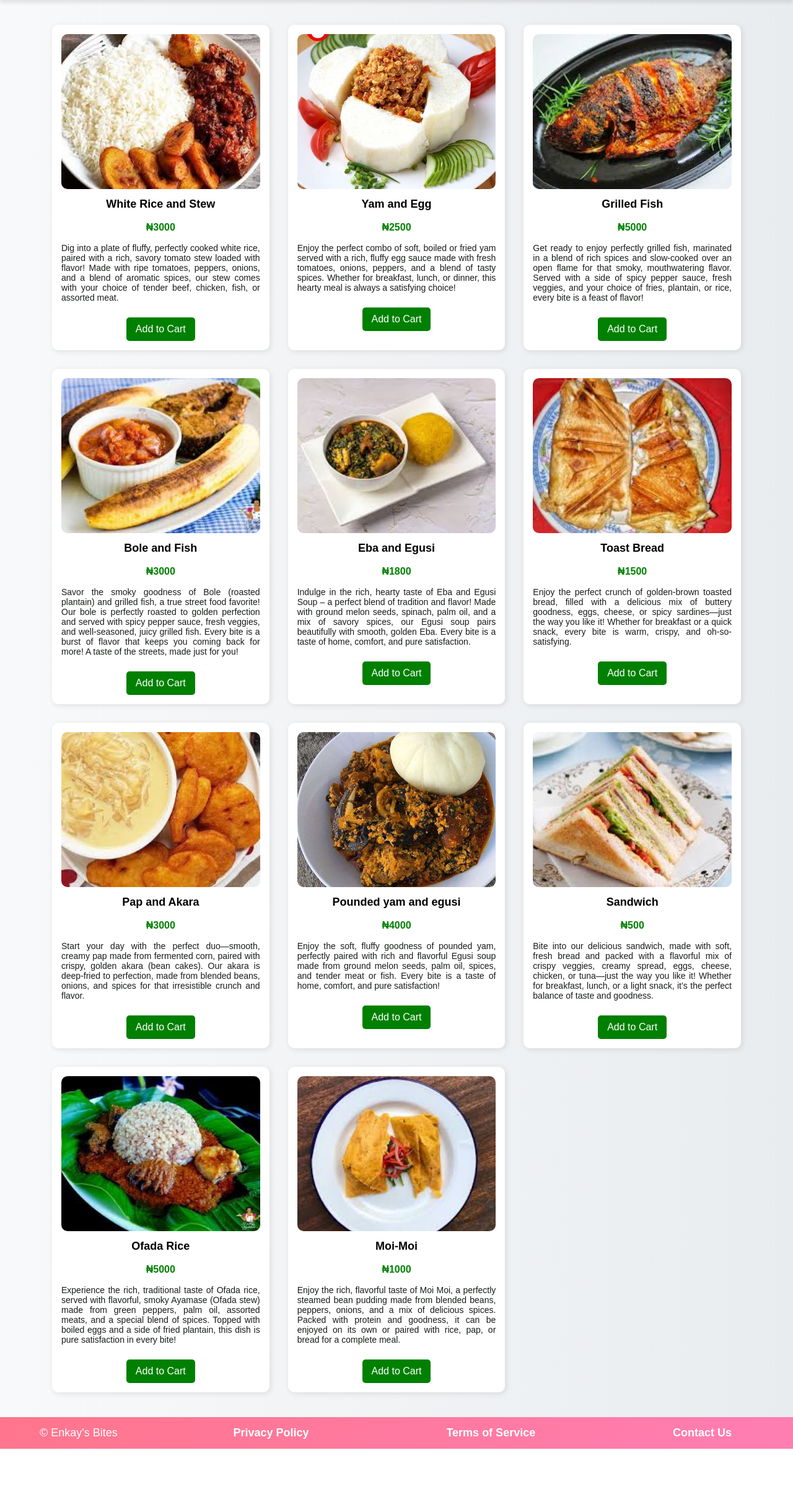
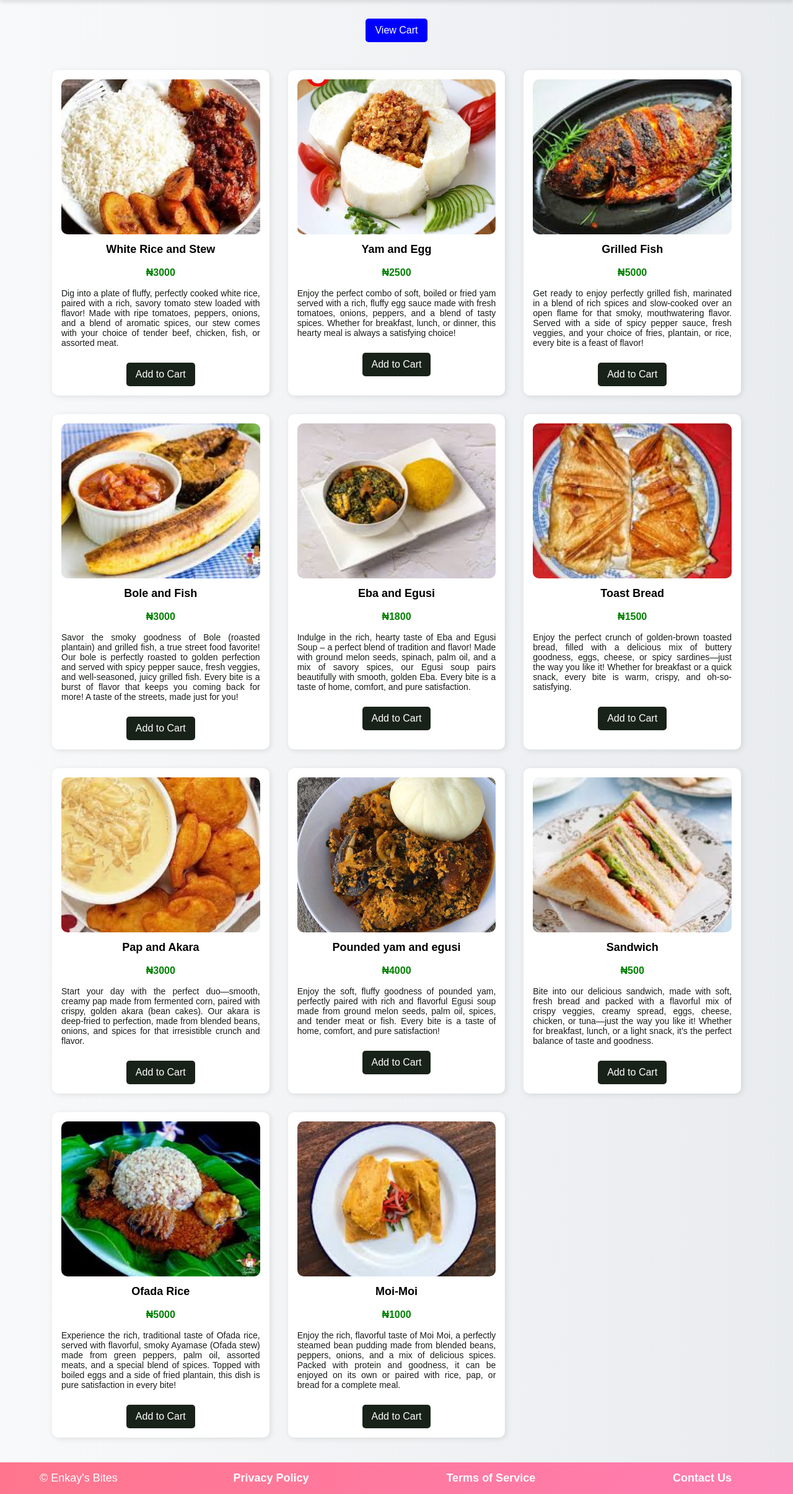
Before and after one commit to OgunLouis/NkechiDiner, a Django app: page /menu/ in a window 1280 px wide. Shown: the part 72-2482 px from the top of the page at 62% size. Before the commit the page ends 2409 px from the top, so only its background shows below. Run offline with Django 5.2, Linux system fonts and the light colour scheme; data comes from the database, SQL or seed files in the repository.

Commit message:
louis update

```diff
--- a/Kilishi/admin.py
+++ b/Kilishi/admin.py
@@ -1,6 +1,6 @@
 from django.contrib import admin
-from . models import kilishi_order, products,Reservations
+from . models import food_order, products,Reservations
 # Register your models here.
-admin.site.register(kilishi_order)
+admin.site.register(food_order)
 admin.site.register(products)
 admin.site.register(Reservations)
--- a/Kilishi/forms.py
+++ b/Kilishi/forms.py
@@ -1,11 +1,11 @@
 from django import forms
 from django.forms.widgets import NumberInput
 
-from . models import kilishi_order,Reservations
+from . models import food_order,Reservations
 class Kili_order(forms.ModelForm):
     class Meta:
-        model = kilishi_order
-        fields =['first_name', 'last_name', 'date','address','size']
+        model = food_order
+        fields =['first_name', 'last_name','address',]
 
 
 class Res_order(forms.ModelForm):
--- a/Kilishi/models.py
+++ b/Kilishi/models.py
@@ -2,15 +2,13 @@ from django.db import models
 from django.utils import timezone
 
 # Create your models here.
-class kilishi_order(models.Model):
+class food_order(models.Model):
     first_name = models.CharField(max_length=200)
     last_name = models.CharField(max_length=200)
-    date = models.DateField()
     phone_num = models.CharField(max_length=15)
     address = models.CharField(max_length=400)
-    size = models.IntegerField(default=0)
     def __str__(self):
-        return self.first_name +'  '+ self.last_name+'  '+self.size+'  '+self.address
+        return self.first_name +'  '+ self.last_name+' '+self.address
 
 class products(models.Model):
     product_name = models.CharField(max_length=200)
--- a/Kilishi/templates/home.html
+++ b/Kilishi/templates/home.html
@@ -17,7 +17,7 @@
                     <p style="color: green;">₦{{ item.price }}</p>
                      <!-- Add to Cart Button -->
             <a href="{% url 'add_to_cart' item.id %}"
-            style="display: inline-block; margin-top: 10px; padding: 10px 15px; background: green; color: white; text-decoration: none; border-radius: 5px;">
+            style="display: inline-block; margin-top: 10px; padding: 10px 15px; background: rgb(36, 47, 36); color: white; text-decoration: none; border-radius: 5px;">
             Add to Cart
          </a>
                 </div>
--- a/Kilishi/templates/menu.html
+++ b/Kilishi/templates/menu.html
@@ -3,6 +3,11 @@
 {% block title %}Menu List{% endblock %}
 
 {% block content %}
+<a href="{% url 'view_cart' %}"
+   style="display: inline-block; margin-top: 10px; padding: 10px 15px; background: blue; color: white; text-decoration: none; border-radius: 5px;">
+   View Cart
+</a>
+
 <div style="display: grid; grid-template-columns: repeat(auto-fit, minmax(300px, 1fr)); gap: 30px; justify-content: center; padding: 20px; max-width: 1200px; margin: auto;">
     {% for item in prod %}
         <div style="text-align: center; background: #fff; padding: 15px; border-radius: 10px; box-shadow: 2px 2px 10px rgba(0,0,0,0.1);">
@@ -18,9 +23,10 @@
 
             <!-- Add to Cart Button -->
             <a href="{% url 'add_to_cart' item.id %}"
-               style="display: inline-block; margin-top: 10px; padding: 10px 15px; background: green; color: white; text-decoration: none; border-radius: 5px;">
+               style="display: inline-block; margin-top: 10px; padding: 10px 15px; background: rgb(25, 34, 25); color: white; text-decoration: none; border-radius: 5px;">
                Add to Cart
             </a>
+
         </div>
     {% endfor %}
 </div>
--- a/Kilishi/templates/order.html
+++ b/Kilishi/templates/order.html
@@ -5,7 +5,7 @@
 {% block content %}
 <div class="center-card"> <!-- This ensures centering -->
     <div class="card order-form">
-        <h2>Order Now</h2>
+        <h2>Order Confirmation</h2>
         <form method="post">
             {% csrf_token %}
             <div class="form-group">
--- a/Kilishi/urls.py
+++ b/Kilishi/urls.py
@@ -25,5 +25,6 @@ urlpatterns = [
     #path('contact/', views.contact, name='contact'),
     path('menu/', views.menu, name='menu'),
     path('add-to-cart/<int:products_id>/', views.add_to_cart, name='add_to_cart'),
+    path('cart/', views.view_cart, name='view_cart'),
 
 ]
--- a/Kilishi/views.py
+++ b/Kilishi/views.py
@@ -47,14 +47,33 @@ def menu(request):
 def add_to_cart(request, products_id):
     product = get_object_or_404(products, id=products_id)
 
-    # Session-based cart
+    # Retrieve existing cart or create an empty one
     cart = request.session.get('cart', {})
 
     if str(products_id) in cart:
-        cart[str(products_id)] += 1  # Increase quantity
+        if isinstance(cart[str(products_id)], int):
+            cart[str(products_id)] = {
+                'product_name': product.product_name,
+                'price': product.price,
+                'quantity': cart[str(products_id)] + 1
+            }
+        else:
+            cart[str(products_id)]['quantity'] += 1
     else:
-        cart[str(products_id)] = 1  # Add new item
+        cart[str(products_id)] = {
+            'product_name': product.product_name,
+            'price': product.price,
+            'quantity': 1
+        }
 
-    request.session['cart'] = cart  # Save cart to session
+    # Save updated cart back to session
+    request.session['cart'] = cart
+    request.session.modified = True
+
+    print("🛒 Cart Updated:", request.session['cart'])  # Debugging output
 
     return redirect('menu')
+
+def view_cart(request):
+    cart = request.session.get('cart', {})
+    return render(request, 'cart.html', {'cart': cart})
```
Also changed, not shown: NkechiDiner/settings.py (+6 -3 lines), db.sqlite3.
